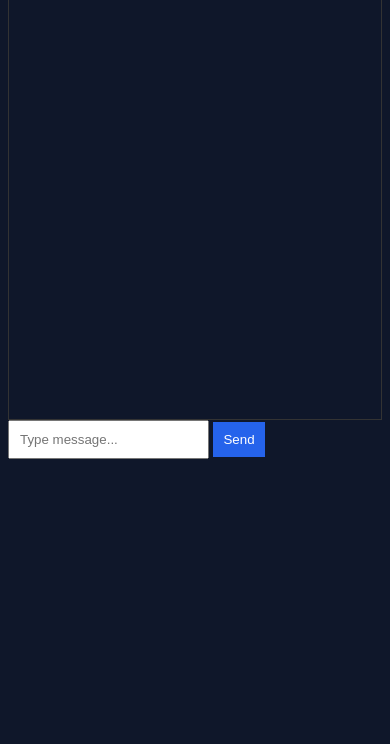
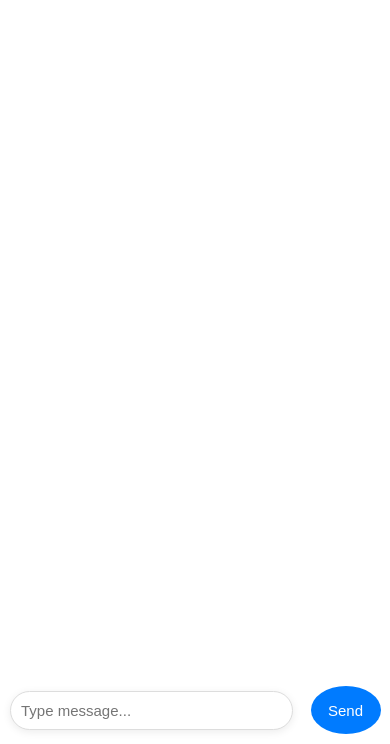
Before and after one commit to kaiser-ahmed-siyam/Ai_Agents-, a plain HTML site: page frontend/index.html in a window 390 px wide. Shown: the part 100-844 px from the top of the page. Drawn offline with Linux system fonts and the light colour scheme; files that its build step writes are made by us from their sources.

Commit message:
ui and bug fixed

```diff
--- a/frontend/index.html
+++ b/frontend/index.html
@@ -2,20 +2,23 @@
 <html>
 <head>
     <title>Chat Agent</title>
-    <link rel="stylesheet" href="style.css">
+    <link rel="stylesheet" href="/frontend/style.css">
 </head>
 <body>
 
 <div class="chat-container">
-    <h2>Chat Agent</h2>
-
+    <div class="chat-header">
+        <h2>Chat Agent</h2>
+    </div>
     <div id="chat-box"></div>
 
-    <input type="text" id="user-input" placeholder="Type message..." />
-    <button onclick="sendMessage()">Send</button>
+    <div class="input-area">
+        <input type="text" id="user-input" placeholder="Type message..." />
+        <button onclick="sendMessage()">Send</button>
+    </div>
 </div>
-<link rel="stylesheet" href="/static/style.css">
-<script src="/static/script.js"></script>
+<link rel="stylesheet" href="/frontend/style.css">
+<script src="/frontend/script.js"></script>
 
 </body>
 </html>
--- a/frontend/script.js
+++ b/frontend/script.js
@@ -1,4 +1,3 @@
-
 let session_id = localStorage.getItem("session_id");
 
 if (!session_id) {
@@ -7,22 +6,76 @@ if (!session_id) {
 }
 
 
+// async function sendMessage() {
+
+//     let isFirstChunk = true;
+//     const input = document.getElementById("user-input");
+//     const message = input.value;
+
+//     const chatBox = document.getElementById("chat-box");
+
+//     // User message
+//     chatBox.innerHTML += `<div class="message user">${message}</div>`;
+
+//     // Bot message placeholder
+//     const botDiv = document.createElement("div");
+//     botDiv.className = "message bot";
+//     botDiv.textContent = "";
+//     chatBox.appendChild(botDiv);
+//     botDiv.style.whiteSpace = "pre-wrap";
+
+
+//     input.value = "";
+
+//     const response = await fetch("/chat", {
+//         method: "POST",
+//         headers: {
+//             "Content-Type": "application/json"
+//         },
+//         body: JSON.stringify({
+//                                message : message,
+//                                session_id: session_id })
+//     });
+
+//     const reader = response.body.getReader();
+//     const decoder = new TextDecoder();
+
+//     while (true) {
+//         const { done, value } = await reader.read();
+//         if (done) break;
+
+//         const chunk = decoder.decode(value);
+
+//         if (isFirstChunk) {
+//              botDiv.innerHTML = `<i>${chunk}</i>`;
+//              isFirstChunk = false;
+//         } else {
+
+//         botDiv.innerHTML += chunk;
+//         }
+
+
+//         chatBox.scrollTop = chatBox.scrollHeight;
+//     }
+// }
+
 async function sendMessage() {
+
     const input = document.getElementById("user-input");
-    const message = input.value;
+    const message = input.value.trim();
+
+    if (!message) return;
 
     const chatBox = document.getElementById("chat-box");
 
     // User message
     chatBox.innerHTML += `<div class="message user">${message}</div>`;
 
-    // Bot message placeholder
+    // Bot placeholder
     const botDiv = document.createElement("div");
     botDiv.className = "message bot";
-    botDiv.textContent = "";
+    botDiv.style.whiteSpace = "pre-wrap";
     chatBox.appendChild(botDiv);
-    botDiv.style.whiteSpace = "pre-wrap";
-
 
     input.value = "";
 
@@ -31,30 +84,45 @@ async function sendMessage() {
         headers: {
             "Content-Type": "application/json"
         },
-        body: JSON.stringify({ message : message,
-                               session_id: session_id })
+        body: JSON.stringify({
+            message: message,
+            session_id: session_id
+        })
     });
 
     const reader = response.body.getReader();
     const decoder = new TextDecoder();
 
+    let finalStarted = false;
+
     while (true) {
+
         const { done, value } = await reader.read();
         if (done) break;
 
         const chunk = decoder.decode(value);
-        botDiv.textContent += chunk;
-        // if (isFirstChunk) {
-        //      botDiv.textContent = `<i>${chunk}</i>`;
-        //      isFirstChunk = false;
-        // } else {
-        // botDiv.textContent+= chunk;
-        // // botDiv.innerHTML += chunk;
-        // }
 
+        // Temporary status messages
+        if (
+            chunk.includes("Thinking") ||
+            chunk.includes("Generating")
+        ) {
 
+            // Replace previous status
+            botDiv.innerHTML = `<i>${chunk}</i>`;
 
-        // auto scroll
+        } else {
+
+            // First real answer chunk removes status
+            if (!finalStarted) {
+                botDiv.innerHTML = `<i>${chunk}</i>`;
+                finalStarted = true;
+            }
+
+            // Append final streamed answer
+            botDiv.innerHTML += chunk;
+        }
+
         chatBox.scrollTop = chatBox.scrollHeight;
     }
 }
--- a/frontend/style.css
+++ b/frontend/style.css
@@ -1,58 +1,187 @@
+html, body {
+    width: 100%;
+    height: 100%;
+    margin: 0;
+    padding: 0;
+}
+
 body {
-    background: #0f172a;
-    font-family: Arial;
+    font-family: Arial, sans-serif;
+    background: #BBA7C0;
+    display: flex;
+    justify-content: center;
+    align-items: center;
+}
+
+/* Main Chat Container */
+.chat-container {
+    width: 100%;
+    max-width: 700px;
+    height: 85vh;
+    margin: auto;
+    margin-top: 10px;
+    background: white;
+    border-radius: 14px;
+    box-shadow: 0 4px 15px rgb(248, 239, 239);
+
+    display: flex;
+    flex-direction: column;
+    overflow: hidden;
+}
+
+/* Header */
+.chat-header {
+    padding: 16px;
+    font-size: 18px;
+    font-weight: bold;
+    border-bottom: 1px solid #f8f5f5;
+    text-align: left;
+}
+
+/* Chat messages area */
+#chat-box {
+    flex: 1;
+    overflow-y: auto;
+    padding: 16px;
+    display: flex;
+    flex-direction: column;
+    gap: 10px;
+}
+
+/* Message bubbles */
+.message {
+    max-width: 80%;
+    padding: 12px 15px;
+    border-radius: 14px;
+    line-height: 1.5;
+    word-wrap: break-word;
+}
+
+/* User message */
+.user {
+    align-self: flex-end;
+    background: #007bff;
     color: white;
 }
 
-.chat-container {
-    max-width: 600px;
-    margin: auto;
-    margin-top: 50px;
+/* Bot message */
+.bot {
+    align-self: flex-start;
+    background: #f0f0f0;
+    color: #040404;
 }
 
-#chat-box {
-    height: 400px;
-    overflow-y: auto;
-    padding: 10px;
-    border: 1px solid #333;
+/* Input area wrapper */
+.input-area {
+    width: 70%;
+    display: flex;
+    align-items: center;
+    padding: 12px;
+    background: transparent;
 }
 
-.message {
-    padding: 10px;
-    margin: 10px 0;
-    border-radius: 10px;
-    max-width: 80%;
+/* Floating input container */
+.input-area {
+    width: 95%;
+    display: flex;
+    justify-content: center;
 }
 
-.user {
-    background: #2563eb;
-    text-align: right;
-    margin-left: auto;
+/* Input box (ChatGPT style) */
+#user-input {
+    width: 95%;
+    max-width: 700px;
+
+    padding: 14px 18px;
+    border-radius: 25px;
+
+    border: 1px solid #ddd;
+    outline: none;
+
+    font-size: 16px;
+
+    box-shadow: 0 2px 8px rgba(0,0,0,0.08);
 }
 
-.bot {
-    background: #1e293b;
-    text-align: left;
+/* Send button */
+button {
+    margin-left: 10px;
+
+    padding: 12px 18px;
+    border-radius: 50%;
+
+    width: 48px;
+    height: 48px;
+
+    border: none;
+    background: #007bff;
+    color: white;
+
+    cursor: pointer;
+
+    display: flex;
+    align-items: center;
+    justify-content: center;
+    flex-shrink: 0;
 }
 
-.bot i {
-    color: #94a3b8;
-    font-style: italic;
+/* Hover effect */
+button:hover {
+    opacity: 0.9;
+}
+/* ---------------- MOBILE ---------------- */
+@media (max-width: 768px) {
+
+    .chat-container {
+        width: 100%;
+        height: 100vh;
+        border-radius: 0;
+        margin: 0;
+    }
+
+    .chat-header {
+        font-size: 18px;
+        padding: 14px;
+    }
+
+    #chat-box {
+        padding: 12px;
+    }
+
+    .message {
+        max-width: 90%;
+        font-size: 15px;
+        padding: 10px 12px;
+    }
+
+    .input-area {
+        padding: 10px;
+        gap: 8px;
+    }
+
+    #user-input {
+        font-size: 15px;
+        padding: 10px;
+    }
+
+    button {
+        padding: 10px 14px;
+        font-size: 15px;
+    }
 }
 
-.input-area {
-    display: flex;
-    margin-top: 10px;
+/* -------- SMALL PHONES -------- */
+@media (max-width: 480px) {
+
+    .chat-header {
+        font-size: 16px;
+    }
+
+    .message {
+        font-size: 14px;
+    }
+
+    button {
+        min-width: 70px;
+    }
 }
-
-input {
-    flex: 1;
-    padding: 10px;
-}
-
-button {
-    padding: 10px;
-    background: #2563eb;
-    color: white;
-    border: none;
-}
```
Also changed, not shown: 2 other files.
